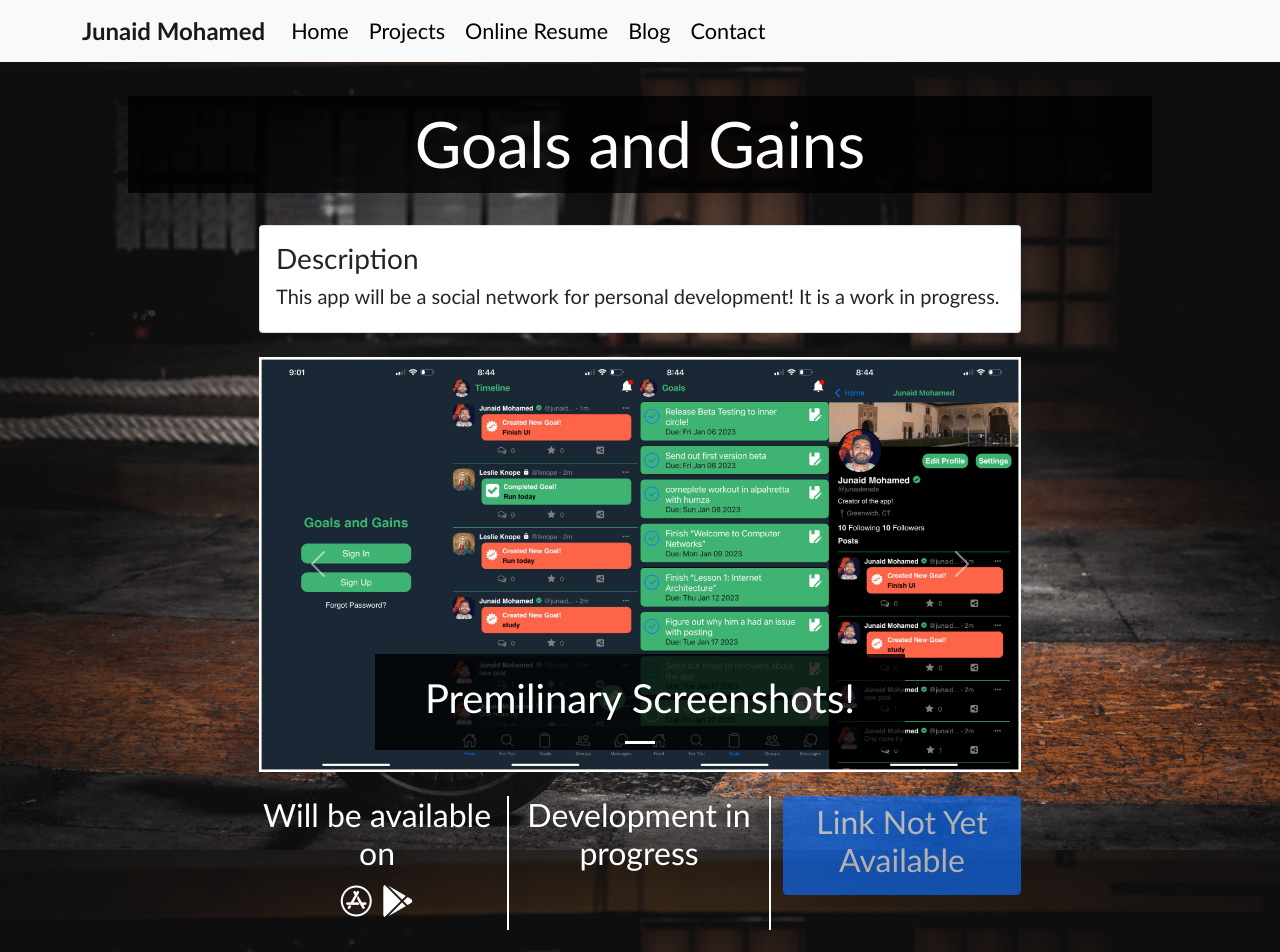
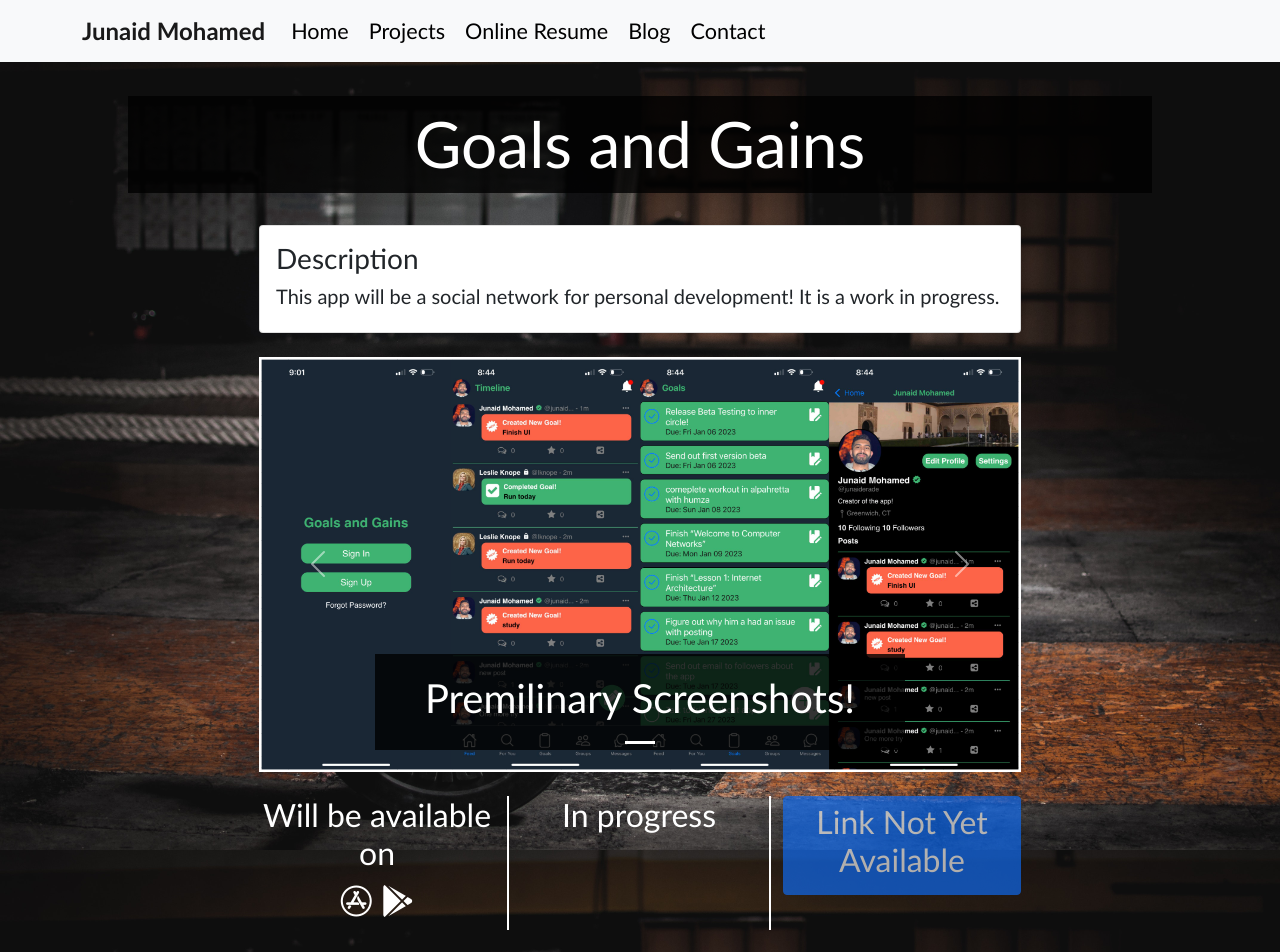
Before and after one commit to junaiderade/personal_website, a React (Create React App) app: page /projects/goalsandgains in a window 1280 px wide. Shown: the top 952 px of the page. Built offline with nearby package versions, Linux system fonts and the light colour scheme.

Commit message:
updated gng

```diff
--- a/src/components/Projects/Project_items.js
+++ b/src/components/Projects/Project_items.js
@@ -205,7 +205,7 @@ export const project_items = [
 
         released: false,
 
-        release_notes: "Development in progress",
+        release_notes: "In progress",
 
         icons:
         [
```
